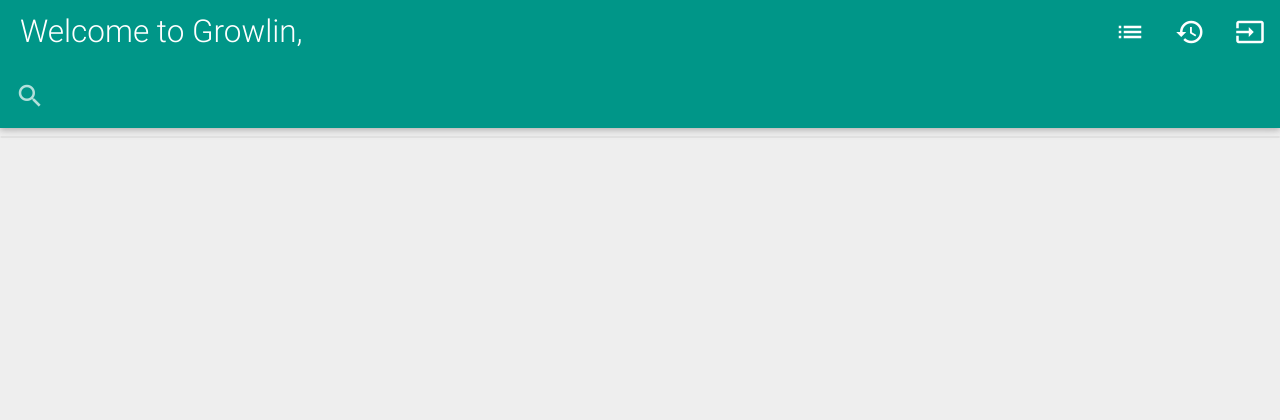
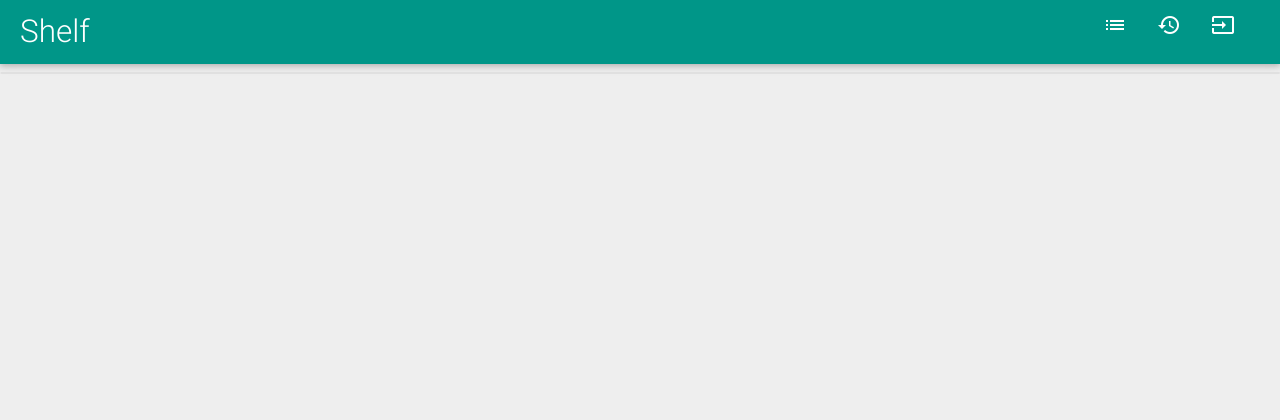
Before and after one commit to badrihippo/growlin, a Python web app: template growlin/templates/user/shelf.htm in a window 1280 px wide. Shown: the top 420 px of the page. Run offline with Jinja, Linux system fonts and the light colour scheme; the template is opened without the code that fills it, so the values that code supplies are empty.

Commit message:
Prettify navigation and make it mobile-friendly

```diff
--- a/growlin/templates/user/base_user.htm
+++ b/growlin/templates/user/base_user.htm
@@ -9,10 +9,14 @@
 {% endblock %}
 {% block content %}
 
-	<nav>
-	<div class="nav-wrapper teal" style="padding-left:20px">
-	  <a href="#!" class="brand-logo" style="font-weight: 300">Welcome to Growlin, {{current_user.name}}</a>
+	<nav class="nav-wrapper teal" style="padding-left:20px">
+	  <a href="#!" class="brand-logo" style="font-weight: 300">Shelf</a>
 	  <ul class="right hide-on-med-and-down">
+	    <li>
+	        <a href="{{url_for('user_shelf')}}" class="tooltipped" data-position="bottom" data-delay="50" data-tooltip="Shelf">
+	        	{{ current_user.name }}
+	        </a>
+	    </li>
 	  	<!-- Shelf Button -->
 	    <li>
 	        <a href="{{url_for('user_shelf')}}" class="tooltipped" data-position="bottom" data-delay="50" data-tooltip="Shelf">
@@ -32,19 +36,16 @@
 	        </a>
 	    </li>
 	  </ul>
-	</div>
-	</nav>
-
-	<!-- Search bar -->
-	<nav>
-	<div class="nav-wrapper teal">
-	  <form>
-	    <div class="input-field">
-	      <input id="search" type="search" required>
-	      <label for="search"><i class="material-icons">search</i></label>
-	    </div>
-	  </form>
-	</div>
+	  <!-- Side navigation -->
+	  <ul id="slide-out" class="side-nav">
+	    <li class="logo">
+	      <a href="#"><b>{{ current_user.name }}</b></a>
+	    </li>
+	    <li><a href="{{url_for('user_shelf')}}">Shelf</a></li>
+	    <li><a href="{{url_for('user_history')}}">History</a></li>
+	    <li><a href="{{url_for('logout')}}">Logout</a></li>
+	  </ul>
+	  <a href="#" data-activates="slide-out" class="button-collapse"><i class="mdi-navigation-menu"></i></a>
 	</nav>
 
 	{% block user_content %}
@@ -53,3 +54,12 @@
 
   <!--footer, if any-->
 {% endblock %}
+
+{% block extrajs %}
+<script type="text/javascript">
+  // Initialize collapse button
+  $(".button-collapse").sideNav();
+  // Initialize collapsible (uncomment the line below if you use the dropdown variation)
+  $('.collapsible').collapsible();
+</script>
+{% endblock %}
```
